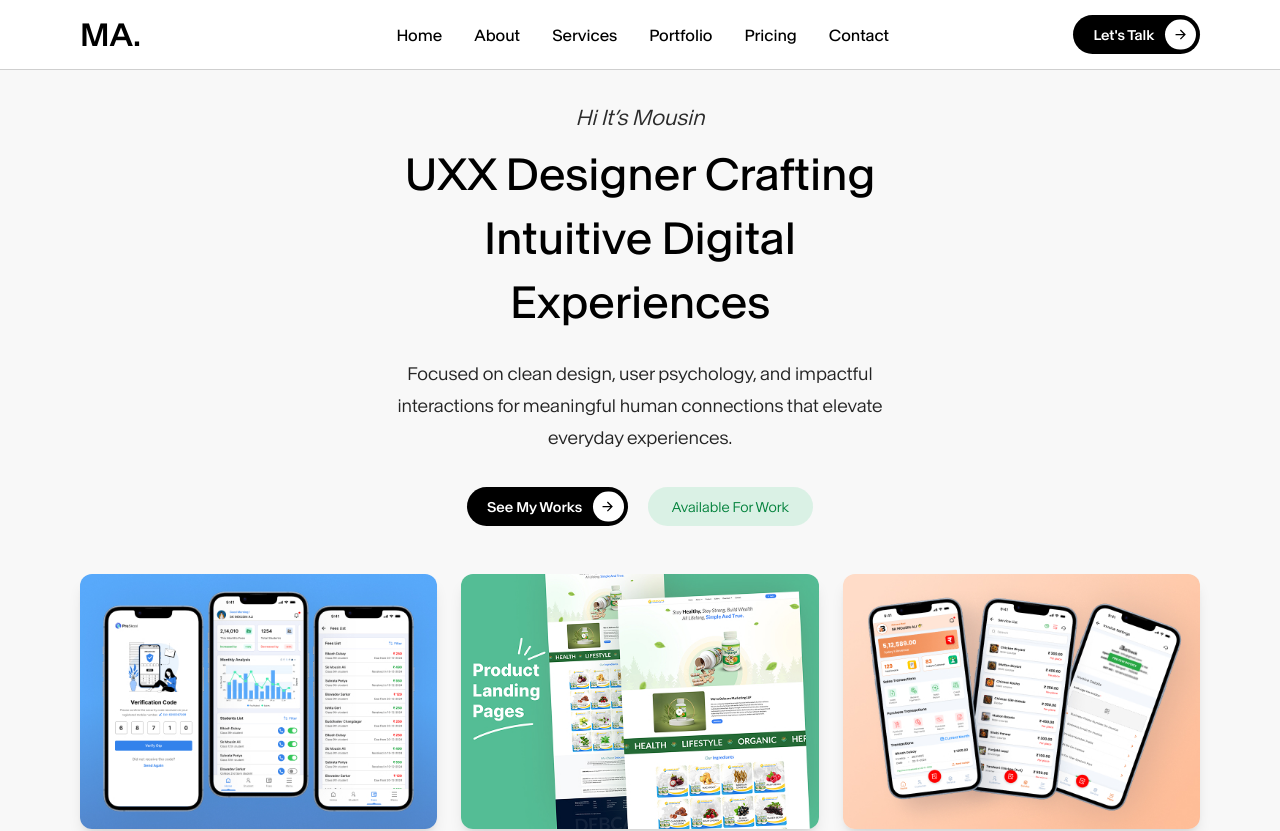
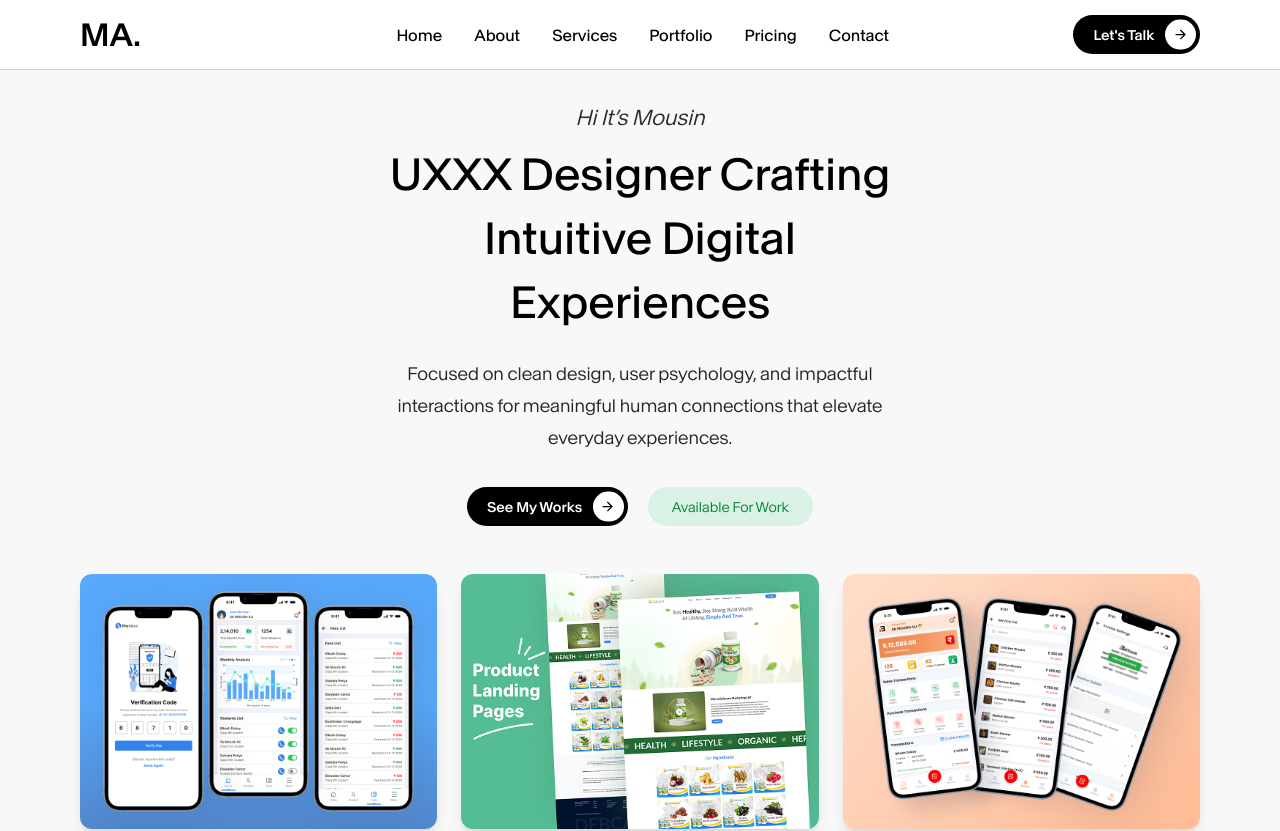
Before and after one commit to SK-MOUSIN-ALI/mousinali, a Next.js app: page / in a window 1280 px wide. Shown: the top 831 px of the page. Built offline with nearby package versions, Linux system fonts and the light colour scheme.

Commit message:
Fix typo in job title from 'UXX' to 'UXXX'

```diff
--- a/src/app/page.jsx
+++ b/src/app/page.jsx
@@ -136,7 +136,7 @@ export default function Home() {
               <div className="w-1/2 text-center hero-text">
                 <h5 className="italic text-[#2B2B2B] font-weight-300">Hi It’s Mousin</h5>
                 <h1 className="font-weight-400 capitalize">
-                  UXX Designer crafting intuitive digital experiences
+                  UXXX Designer crafting intuitive digital experiences
                 </h1>
                 <p className="text-[#242424] font-weight-300">
                   Focused on clean design, user psychology, and impactful interactions for
```
